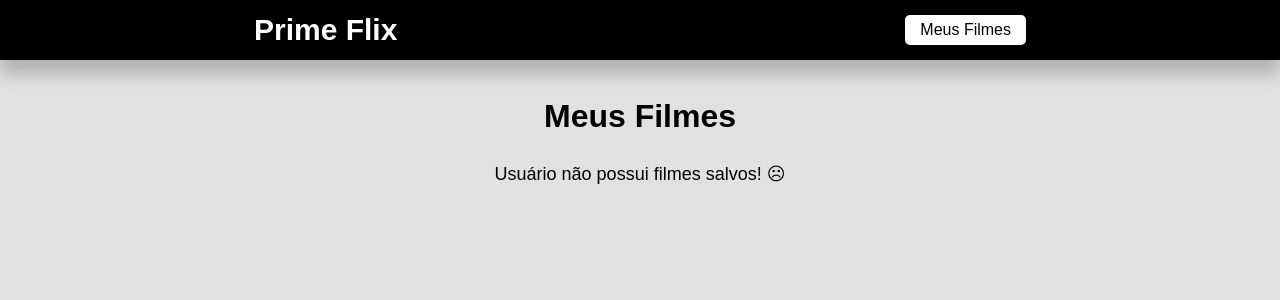
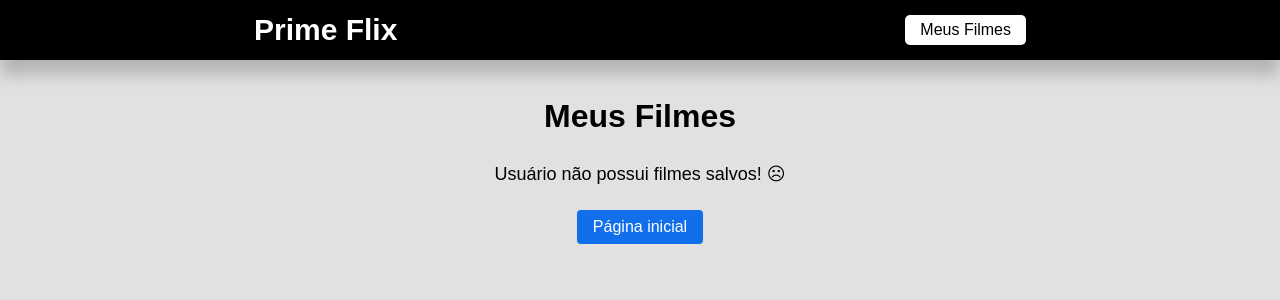
Before and after one commit to fabioverlaine/projeto-primeflix, a React (Create React App) app: page /favoritos in a window 1280 px wide. Shown: the top 300 px of the page. Built offline with nearby package versions, Linux system fonts and the light colour scheme.

Commit message:
feature: install react-toast para personalização de alertas. 100% concluído.

```diff
--- a/package.json
+++ b/package.json
@@ -11,6 +11,7 @@
     "react-dom": "^19.2.7",
     "react-router-dom": "^7.18.1",
     "react-scripts": "5.0.1",
+    "react-toastify": "^11.1.0",
     "web-vitals": "^2.1.4"
   },
   "scripts": {
--- a/src/App.js
+++ b/src/App.js
@@ -1,8 +1,11 @@
 import RouterApp from "./routes";
+import { ToastContainer } from 'react-toastify';
+
 
 function App() {
   return (
     <div className="App">
+      <ToastContainer autoClose={3000}/>
       <RouterApp />
     </div>
   );
--- a/src/pages/Favoritos/favoritos.css
+++ b/src/pages/Favoritos/favoritos.css
@@ -37,3 +37,17 @@
     color: #116feb;
     margin-right: 14px;
 }
+
+.btn-home {
+    padding: 8px 16px;
+    background: #116feb;
+    color: #fff;
+    text-decoration: none;
+    border-radius: 4px;
+    margin-top: 25px;
+    transition: all .4s;
+}
+
+.btn-home:hover {
+    text-decoration: underline;
+}
--- a/src/pages/Favoritos/index.js
+++ b/src/pages/Favoritos/index.js
@@ -1,6 +1,7 @@
 import { useEffect, useState } from 'react';
 import './favoritos.css';
 import { Link } from 'react-router-dom';
+import { toast } from 'react-toastify';
 
 function Favoritos() {
     const [filmes, setFilmes] = useState([]);
@@ -17,6 +18,7 @@ function Favoritos() {
         })
         setFilmes(filtroFilmes)
         localStorage.setItem("@primeFlix", JSON.stringify(filtroFilmes));
+        toast.success("Filme removido com sucesso.");
     }
 
     return (
@@ -39,6 +41,7 @@ function Favoritos() {
                     )
                 })}
             </ul>
+            <Link className='btn-home' to={'/'}>Página inicial</Link>
         </div>
     );
 }
--- a/src/pages/Filme/index.js
+++ b/src/pages/Filme/index.js
@@ -2,6 +2,7 @@
  import { useParams, useNavigate} from "react-router-dom";
  import api from '../../services/api';
  import './filme-info.css';
+ import { toast } from 'react-toastify';
 
 function Filme() {
     const { id } = useParams();
@@ -43,13 +44,13 @@ function Filme() {
      //verificar se já tem o filme na lista que o usuário está querendo salvar.
         const hasFilme = filmesSalvos.some((filmeSalvo) => filmeSalvo.id === filme.id );
         if(hasFilme){
-            alert("ESSE FILME JÁ ESTÁ NA LISTA.")
+            toast.warn("Esse filme já está na sua lista.");
             return;
         }
      // adicionando filme na lista.
         filmesSalvos.push(filme)
         localStorage.setItem("@primeFlix", JSON.stringify(filmesSalvos));
-        alert("FILME SALVO COM SUCESSO!")
+        toast.success("Filme salvo com sucesso!");
     }
 
     if(loading){
```
Also changed, not shown: 1 other file (tests, documents, lock files or other folders).
